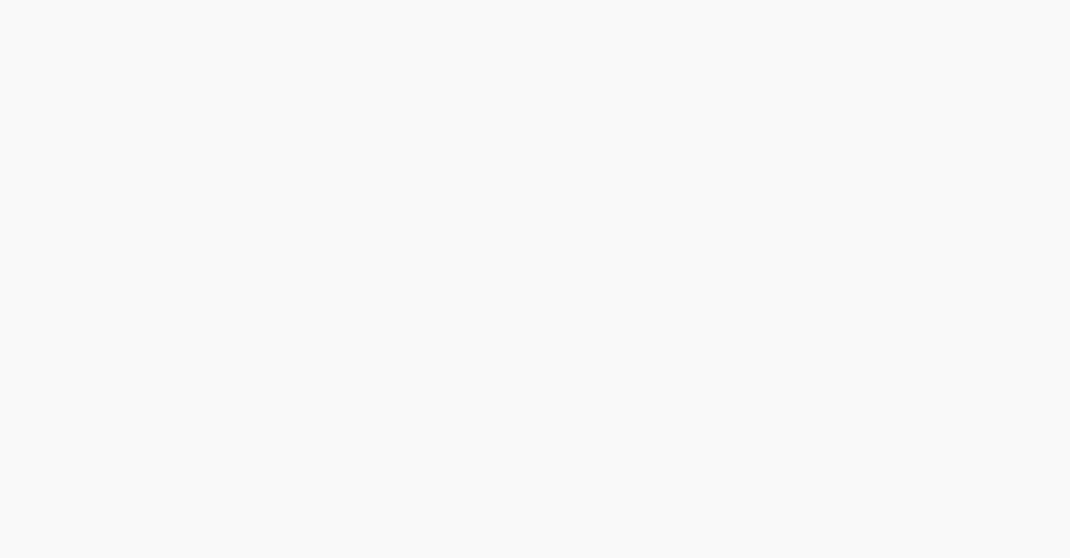
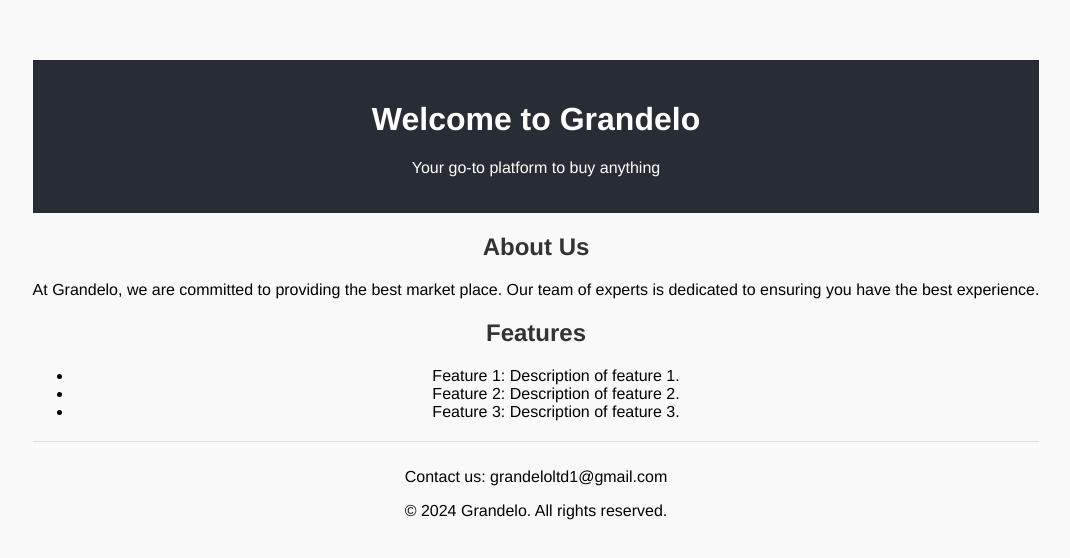
Before and after one commit to GRANDELO/ELOsystemv1, a React (Create React App) app in the folder frontend/client/: page /home in a window 1280 px wide. Before the commit this address had no page. Shown: the part 102-660 px from the top of the page, without its empty margins (104-1174 px from the left). Built offline with nearby package versions, Linux system fonts and the light colour scheme.

Commit message:
elo updates from Tim

```diff
--- a/frontend/client/src/App.js
+++ b/frontend/client/src/App.js
@@ -4,6 +4,7 @@ import Login from './components/Login';
 import Register from './components/Register';
 import Success from './components/Success';
 import Verifyication from './components/Verification';
+import Home from './components/home';
 import './components/styles.css';
 const App = () => {
   return (
@@ -14,6 +15,7 @@ const App = () => {
           <Route path="/register" element={<Register />} />
           <Route path="/Success" element={<Success />} />
           <Route path="/verifyication" element={<Verifyication />} />
+          <Route path="/home" element={<Home/>}/>
         </Routes>
       </div>
     </Router>
--- /dev/null
+++ b/frontend/client/src/components/Home.css
@@ -0,0 +1,20 @@
+.home {
+    text-align: center;
+    padding: 20px;
+  }
+
+  .home-header {
+    background-color: #282c34;
+    padding: 20px;
+    color: white;
+  }
+
+  .home-intro, .home-features {
+    margin: 20px 0;
+  }
+
+  .home-footer {
+    margin-top: 20px;
+    border-top: 1px solid #ddd;
+    padding-top: 10px;
+  }
--- a/frontend/client/src/components/Login.js
+++ b/frontend/client/src/components/Login.js
@@ -1,13 +1,13 @@
 import axios from 'axios';
 import React, { useState } from 'react';
-import { Link } from 'react-router-dom';
+import { Link, useNavigate } from 'react-router-dom';
 import './styles.css';
 
 const Login = () => {
   const [username, setUsername] = useState('');
   const [password, setPassword] = useState('');
   const [message, setMessage] = useState('');
-
+  const navigate = useNavigate();
   const handleSubmit = async (e) => {
     e.preventDefault();
     setMessage('');
@@ -15,6 +15,7 @@ const Login = () => {
     try {
       const response = await axios.post('https://elosystemv1.onrender.com/api/auth/login', { username, password });
       setMessage(response.data.message);
+      navigate('/home');
     } catch (error) {
       if (error.response && error.response.data) {
         setMessage(error.response.data.message);
--- a/frontend/client/src/components/Success.js
+++ b/frontend/client/src/components/Success.js
@@ -1,11 +1,12 @@
 import React from 'react';
-import './ThankYou.css'; // Import the CSS file
+import { Link } from 'react-router-dom';
+import './ThankYou.css';
 
 function Success() {
   return (
     <div className="container">
       <h2>Account Verified Successfully!</h2>
-      <p>Your account has been verified. You can now log in.</p>
+      <p>Your account has been verified. You can now <Link to="/">Login</Link>.</p>
     </div>
   );
 }
--- a/frontend/client/src/components/Verification.js
+++ b/frontend/client/src/components/Verification.js
@@ -1,7 +1,7 @@
 import axios from 'axios';
 import React, { useState } from 'react';
 import { useNavigate } from 'react-router-dom';
-import './ThankYou.css'; // Import the CSS file
+import './ThankYou.css';
 
 function Verification() {
   const [email, setEmail] = useState('');
@@ -14,7 +14,7 @@ function Verification() {
     try {
       const response = await axios.post('https://elosystemv1.onrender.com/api/auth/verify', { email, verificationCode });
       if (response.status === 200) {
-        navigate('/success'); // Redirect to success page
+        navigate('/success');
       }
     } catch (error) {
       if (error.response && error.response.data) {
--- /dev/null
+++ b/frontend/client/src/components/home.js
@@ -0,0 +1,34 @@
+import React from 'react';
+import './Home.css';
+
+const Home = () => {
+  return (
+    <div className="home">
+      <header className="home-header">
+        <h1>Welcome to Grandelo</h1>
+        <p>Your go-to platform to buy anything</p>
+      </header>
+      <section className="home-intro">
+        <h2>About Us</h2>
+        <p>
+          At Grandelo, we are committed to providing the best market place.
+          Our team of experts is dedicated to ensuring you have the best experience.
+        </p>
+      </section>
+      <section className="home-features">
+        <h2>Features</h2>
+        <ul>
+          <li>Feature 1: Description of feature 1.</li>
+          <li>Feature 2: Description of feature 2.</li>
+          <li>Feature 3: Description of feature 3.</li>
+        </ul>
+      </section>
+      <footer className="home-footer">
+        <p>Contact us: grandeloltd1@gmail.com</p>
+        <p>&copy; 2024 Grandelo. All rights reserved.</p>
+      </footer>
+    </div>
+  );
+}
+
+export default Home;
```
